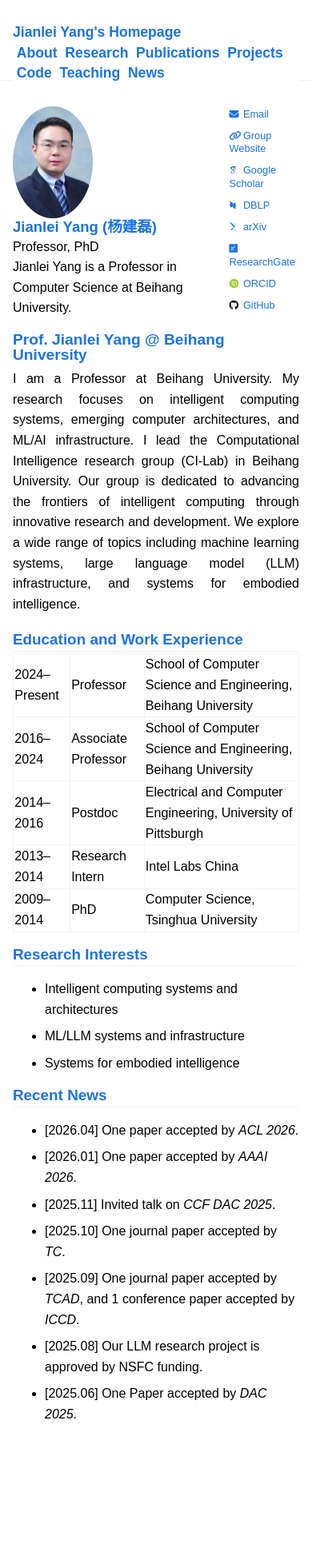
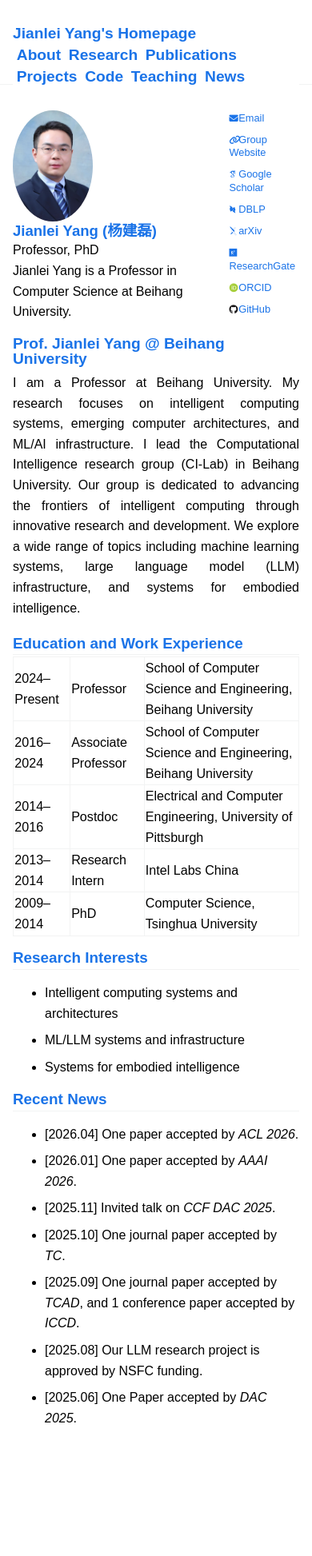
Before and after one commit to dogrush/dogrush.github.io, a Jekyll site: the page built from _pages/about.md, in a window 390 px wide. Shown: the whole page at 80% size. Built offline with Jekyll 4.4.1, drawn with Linux system fonts in a browser that asks for light colours; some web fonts are replaced.

Commit message:
modified:   _sass/_custom.scss

```diff
--- a/_sass/_custom.scss
+++ b/_sass/_custom.scss
@@ -230,11 +230,6 @@ a:focus,
 
   .greedy-nav .visible-links a {
     margin: 0 0.3rem;
-    font-size: 1.1rem !important;
-  }
-
-  .masthead__menu-item--lg a {
-    font-size: 1.2rem !important;
   }
 
   /* 作者区域：左列（头像+作者信息），右列（链接纵向） */
@@ -284,22 +279,29 @@ a:focus,
     display: block !important;
   }
 
-  .sidebar .author__urls li {
+  .sidebar .author__urls li,
+  .sidebar .author__urls.social-icons li {
     white-space: normal;
     font-size: 0.8rem !important;
     line-height: 1.3 !important;
   }
 
-  .sidebar .author__urls a {
+  .sidebar .author__urls a,
+  .sidebar .author__urls.social-icons a {
     font-size: 0.8rem !important;
   }
 
-  .sidebar .author__urls i {
-    font-size: 0.75rem !important;
+  .sidebar .author__urls i,
+  .sidebar .author__urls .fa-fw,
+  .sidebar .author__urls .ai-fw,
+  .sidebar .author__urls .icon-pad-right {
+    font-size: 0.7rem !important;
+    width: 0.9em !important;
+    text-align: center !important;
   }
 
   .sidebar .author__urls .icon-pad-right {
-    margin-right: 0.2em !important;
+    margin-right: 0.15em !important;
   }
 
   /* Research/Project 卡片：上图下文 */
```
